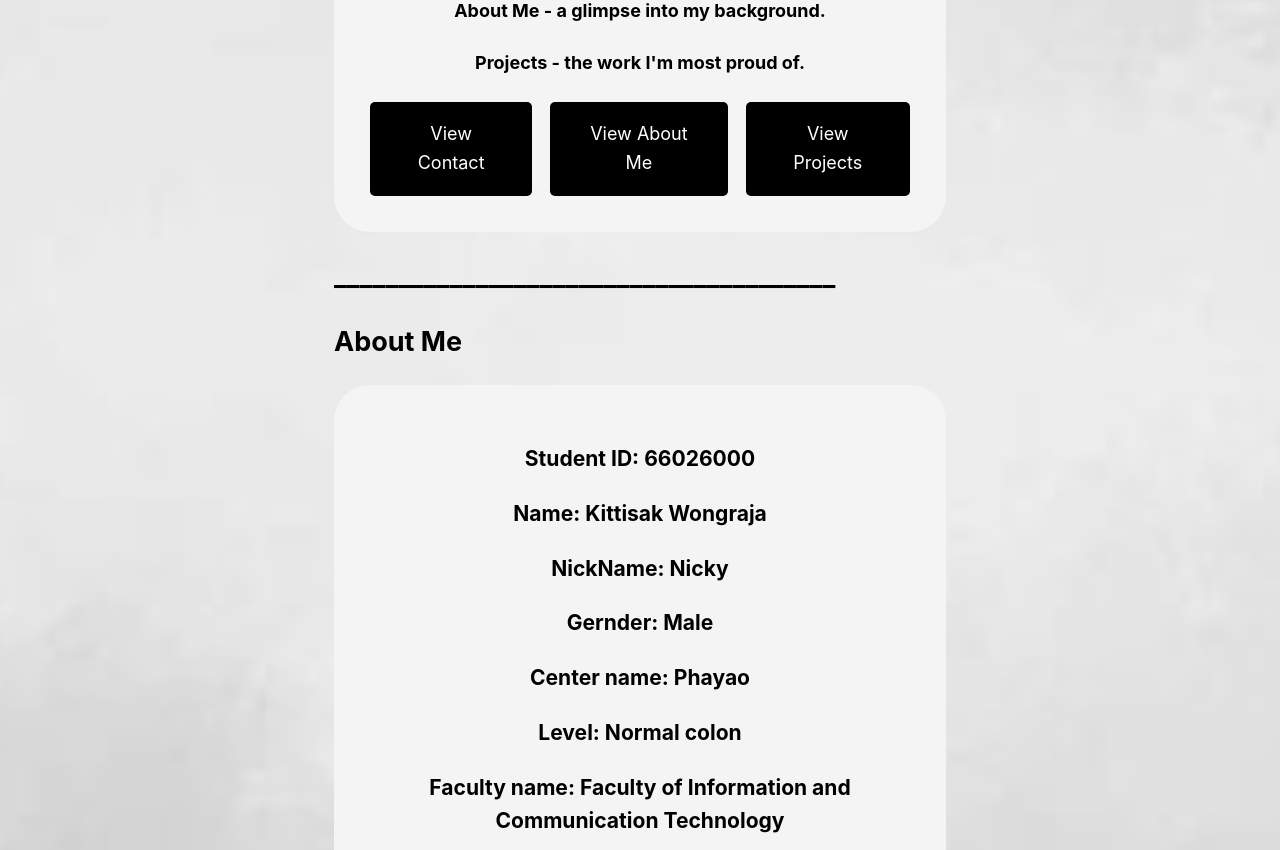
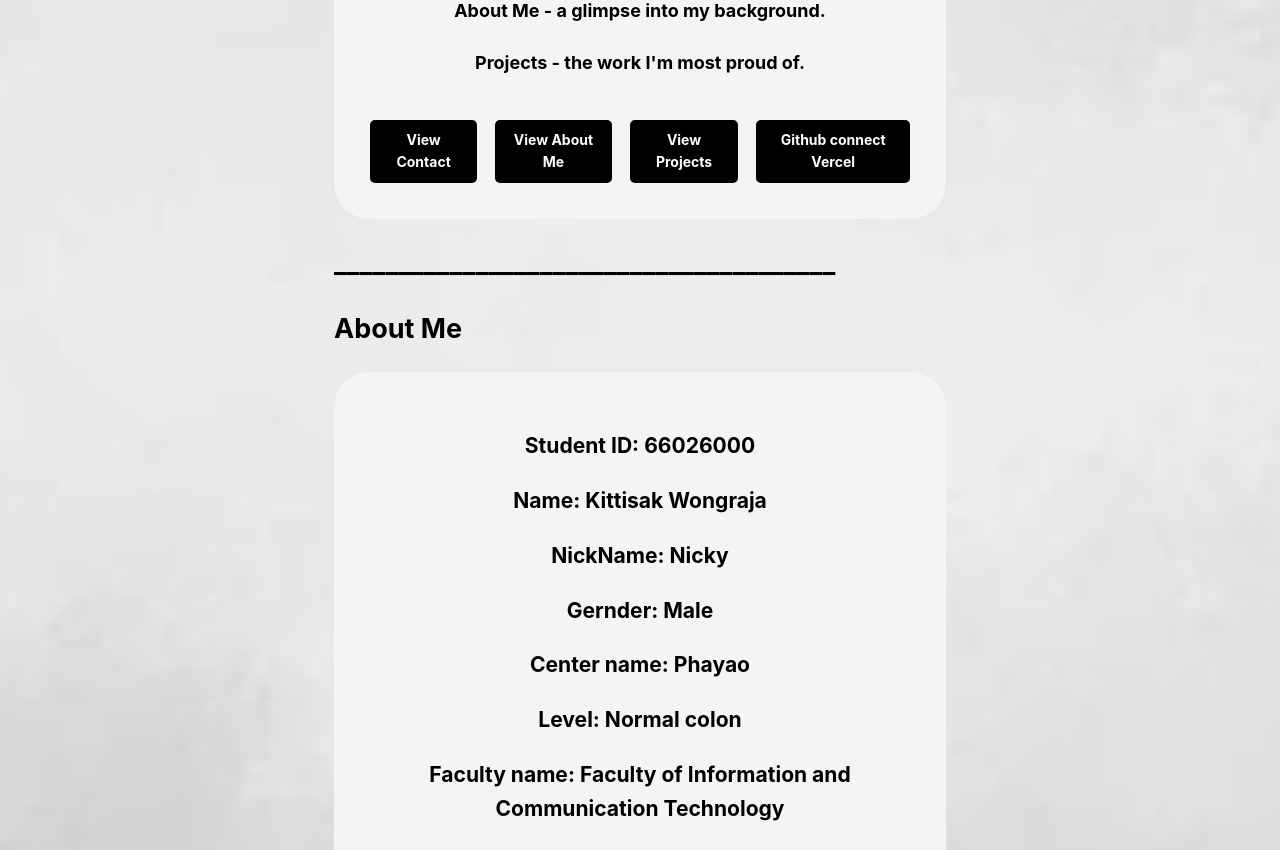
Before and after one commit to nickykung123/portfolio, a Next.js app: page / in a window 1280 px wide. Shown: the part 920-1770 px from the top of the page. Built offline with nearby package versions, Linux system fonts and the light colour scheme.

Commit message:
add font-bold

```diff
--- a/pages/index.js
+++ b/pages/index.js
@@ -1,15 +1,14 @@
 import Head from "next/head";
 import Layout from "../components/layout";
 import { getSortedPostsData } from "../lib/posts";
-import { FaFacebook, FaGithub, FaInstagram } from "react-icons/fa";
-
+import { FaBars, FaFacebook, FaGithub, FaInstagram } from "react-icons/fa";
 
 
 export default function Home({}) {
   return (
     <Layout home>
       <Head>
-      <header  className="navbar">
+      <header className="navbar">
         <nav className="navbar-container">
           <a href="#" className="navbar-logo">
             My Portfolio
@@ -104,6 +103,13 @@ export default function Home({}) {
         </a>
         <a href="#projects" className="cta-button">
           View Projects
+        </a>
+        <a aria-label="true"
+            href="https://github.com/nickykung123/portfolio"
+            target="_blank"
+            rel=""
+            className="cta-button">
+          Github connect Vercel
         </a>
         </section>
 
@@ -234,13 +240,20 @@ export default function Home({}) {
 
         .cta-button {
           display: inline-block;
-          padding: 1rem 1.5rem;
+          padding: 0.5rem 1rem;
           background: #000000;
           color: #fff;
           text-decoration: none;
           border-radius: 5px;
           transition: background 0.5s;
+          box-sizing: border-box;
+          font-size: 14px;
+          font-weight: bold;
+          margin-top: 1rem;
         }
+
+
+
 
         .cta-button:hover {
           background: #FFFFFF;
@@ -326,6 +339,7 @@ export default function Home({}) {
           list-style: none;
           display: flex;
           gap: 1.5rem;
+          font-weight: bold;
         }
 
         .navbar-links li {
```
